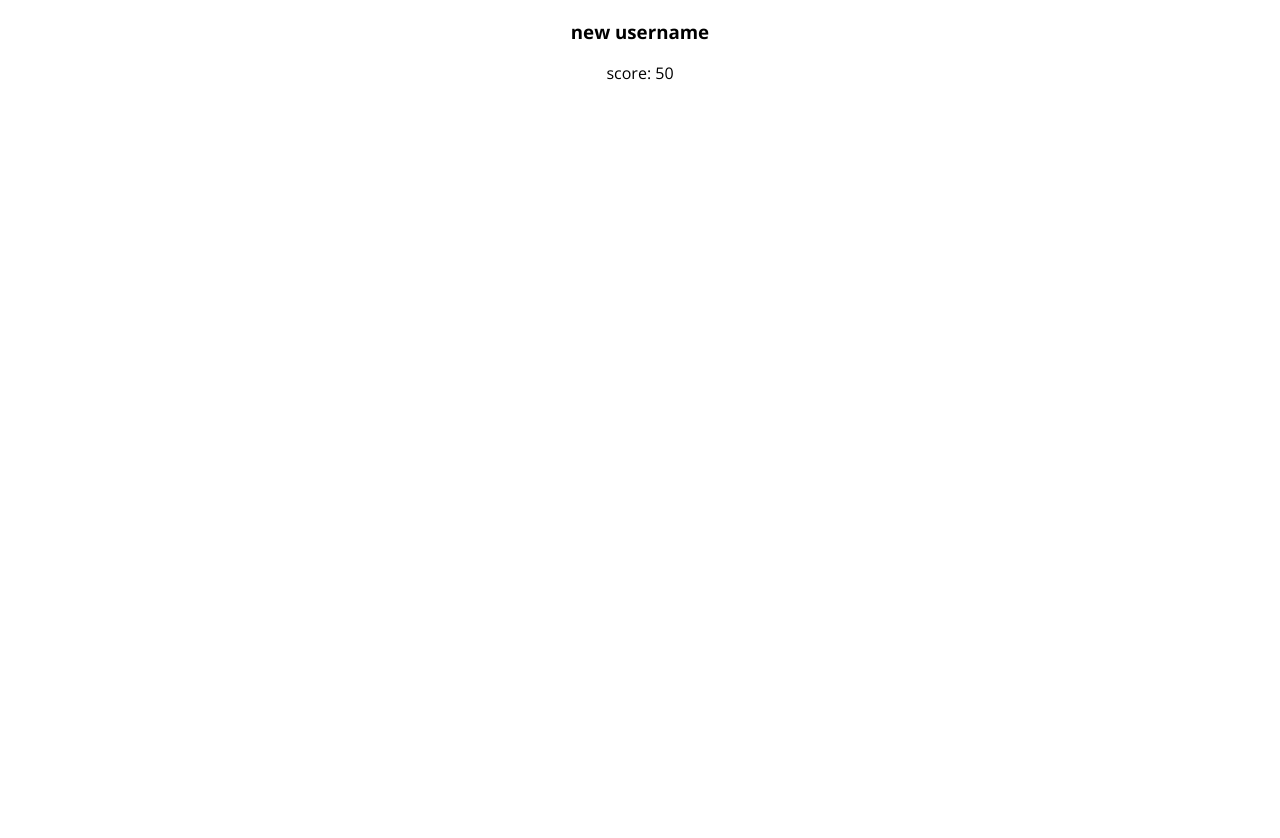
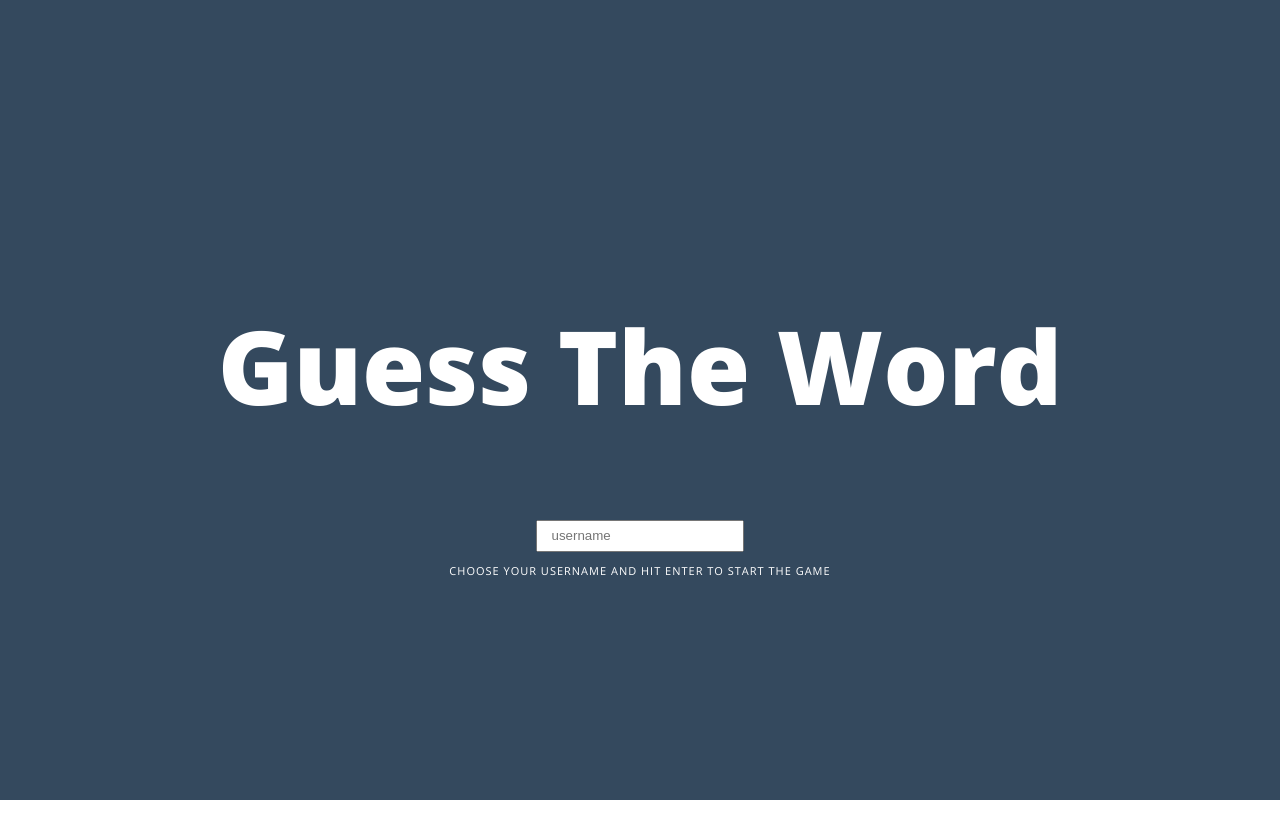
Before and after one commit to ivailotsachev/guess-the-word, a website built with webpack: page dist/index.html in a window 1280 px wide. Built offline with nearby package versions, Linux system fonts and the light colour scheme.

Commit message:
Create welcome screen class

```diff
--- a/src/js/components/Game.js
+++ b/src/js/components/Game.js
@@ -1,29 +1,53 @@
 import Player from './Player';
+import WelcomeScreen from './WelcomeScreen';
 
 class Game {
     constructor() {
+        // Create game container
+        this.container = document.createElement('section');
+        this.container.className = 'game-container';
+
+        this.welcomeScreen = new WelcomeScreen();
+        this.container.appendChild(this.welcomeScreen.container);
+
+        this.playerName = this.setPlayer();
+        this.score = 0;
+        this.wordToMatch = 'word'
         this.observers = [];
 
-        // Game Initial props
-        this.userName = 'Alex';
-        this.score = 0;
-        this.wordToMatch = 'word'
-
-        // Create game container
-        this.container = document.createElement('section');
-        this.container.className = 'game-conatainer';
 
         // create player
-        const player = new Player({userName: this.userName, score: this.score});
+        const player = new Player({playerName: this.playerName, score: this.score});
         this.addObserver(player);
 
         // append all components to game container
         this.container.appendChild(player.container);
+
         this.notify();
     }
 
+    setPlayer() {
+
+        const currentUser = localStorage.getItem('user');
+        const userInput = this.container.querySelector('.welcome-screen input');
+
+        if (currentUser) return currentUser;
+
+        userInput.addEventListener('keyup', (e) => {
+            const username = e.target.value;
+
+            if (e.keyCode === 13 && username.length) {
+                this.playerName = username;
+                userInput.value = '';
+                this.welcomeScreen.container.classList.add('hidden');
+                this.notify();
+
+                localStorage.setItem('user', username);
+            }
+        })
+    }
+
     notify() {
-        console.log('game notify...');
         this.observers.forEach(obs => obs.update(this));
     }
 
--- a/src/js/components/Player.js
+++ b/src/js/components/Player.js
@@ -1,27 +1,24 @@
 class Player {
     constructor(props) {
-        console.log(props);
         this.container = document.createElement('div');
         this.container.className = 'player-container';
 
-        this.userName = document.createElement('h3');
-        this.userName.className = 'username';
-        this.userName.innerHTML = props.userName;
+        this.playerName = document.createElement('h3');
+        this.playerName.className = 'username';
+        this.playerName.innerHTML = props.playerName;
 
         this.scoreField = document.createElement('span');
         this.scoreField.innerHTML = props.score;
 
-        this.container.appendChild(this.userName);
+        this.container.appendChild(this.playerName);
         this.container.appendChild(this.scoreField);
     }
 
     update(props) {
-        console.log("Player update with", props);
-        const { userName, score } = props;
+        const { playerName, score } = props;
 
-        this.userName.innerHTML = userName;
+        this.playerName.innerHTML = playerName;
         this.scoreField.innerHTML = `score: ${score}`;
-
     }
 }
 
--- /dev/null
+++ b/src/js/components/WelcomeScreen.js
@@ -0,0 +1,33 @@
+class WelcomeScreen {
+    constructor() {
+        this.container = document.createElement('div');
+        this.container.className = 'welcome-screen';
+
+        this.title = document.createElement('h1');
+        this.title.className = 'game-title';
+        this.title.innerHTML = 'Guess The Word';
+
+        this.userInput = document.createElement('input');
+        this.userInput.setAttribute('placeholder', 'username')
+
+        this.message = document.createElement('p');
+        this.message.innerHTML = 'Choose your username and hit ENTER to start the Game';
+
+        this.container.appendChild(this.title);
+        this.container.appendChild(this.userInput);
+        this.container.appendChild(this.message);
+
+        this.checkUser();
+    }
+
+    checkUser() {
+        const user = localStorage.getItem('user');
+        user && this.hide()
+    }
+
+    hide() {
+        this.container.classList.add('hidden');
+    }
+}
+
+export default WelcomeScreen;
--- a/src/js/index.js
+++ b/src/js/index.js
@@ -8,6 +8,7 @@ import Game from './components/Game';
 const game = new Game();
 game.render();
 
-game.userName = 'new username';
-game.score = '50'
+
+// some tests:
+game.score = 40;
 game.notify();
--- a/src/styles/styles.scss
+++ b/src/styles/styles.scss
@@ -1,9 +1,19 @@
 @import url('https://fonts.googleapis.com/css?family=Open+Sans:300,400,700,800');
+@import './welcome-screen.scss';
+
+html {
+    box-sizing: border-box;
+}
+*,
+*:after,
+*:before {
+    box-sizing: inherit;
+}
 
 html,
 body {
-    height: 100%;
-    text-align: center;
+    width: 100vw;
+    height: 100vw;
 }
 
 body {
@@ -13,3 +23,25 @@ body {
 img {
     max-width: 100px;
 }
+
+input,
+button {
+    padding: 0.5em 1em;
+}
+
+.game-container {
+    width: 100%;
+    height: 100%;
+}
+.game-title {
+    font-weight: 800;
+    font-size: 8vw;
+}
+
+.player-container {
+    border: 1px solid;
+    display: flex;
+    align-items: center;
+    justify-content: space-between;
+    padding: 0 30px;
+}
--- /dev/null
+++ b/src/styles/welcome-screen.scss
@@ -0,0 +1,29 @@
+.welcome-screen {
+    position: fixed;
+    top: 0;
+    left: 0;
+    width: 100vw;
+    height: 100vh;
+    background: #34495e;
+    color: white;
+    text-align: center;
+    display: flex;
+    flex-direction: column;
+    justify-content: center;
+    padding: 50px;
+    transition: opacity 0.3s ease-in;
+    input {
+        max-width: 300px;
+        margin: 0 auto;
+    }
+    p {
+        font-size: 11px;
+        letter-spacing: 1px;
+        text-transform: uppercase;
+    }
+    &.hidden {
+        z-index: -1;
+        opacity: 0;
+        pointer-events: none;
+    }
+}
```
Also changed, not shown: src/js/data/words.js (added).
